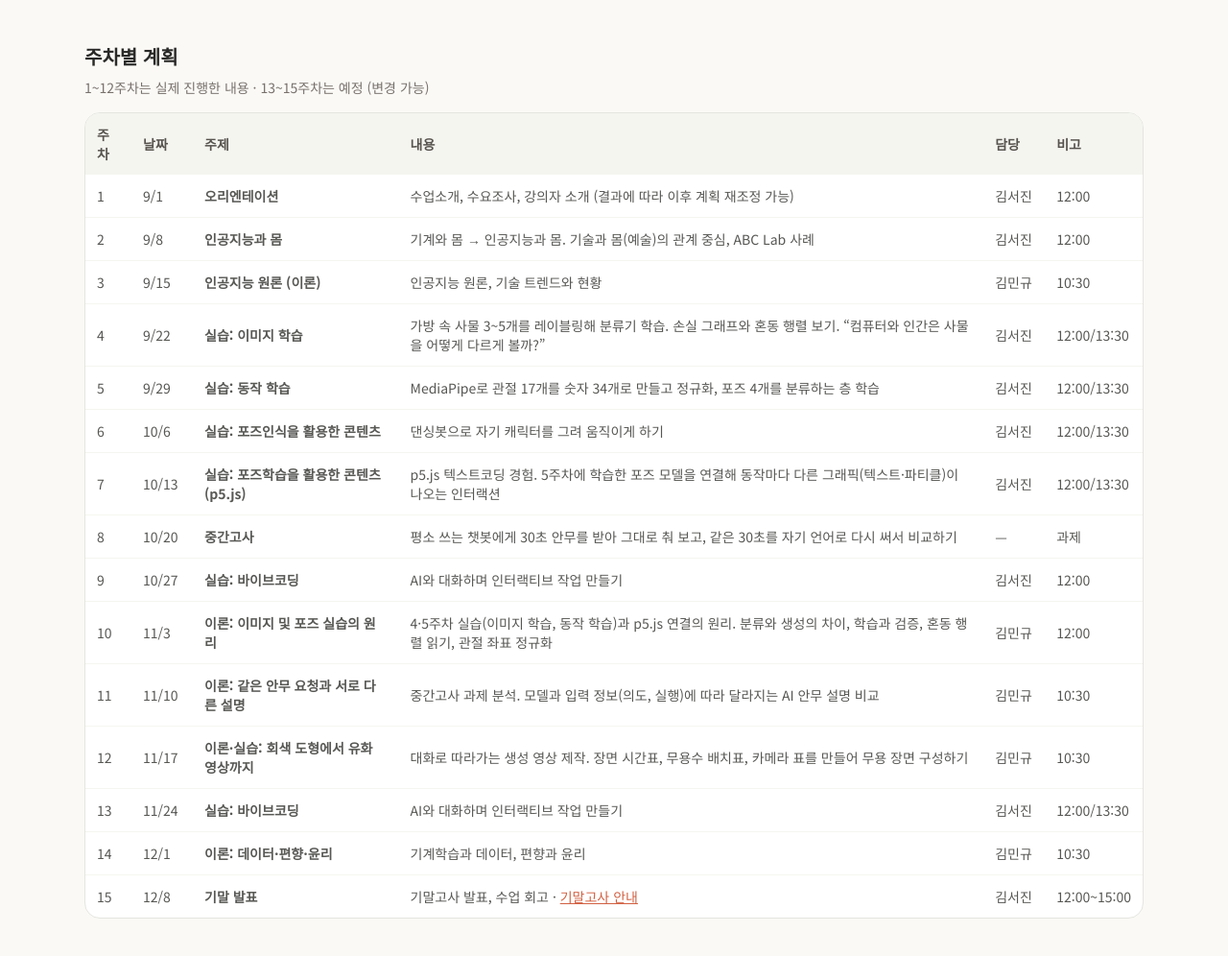
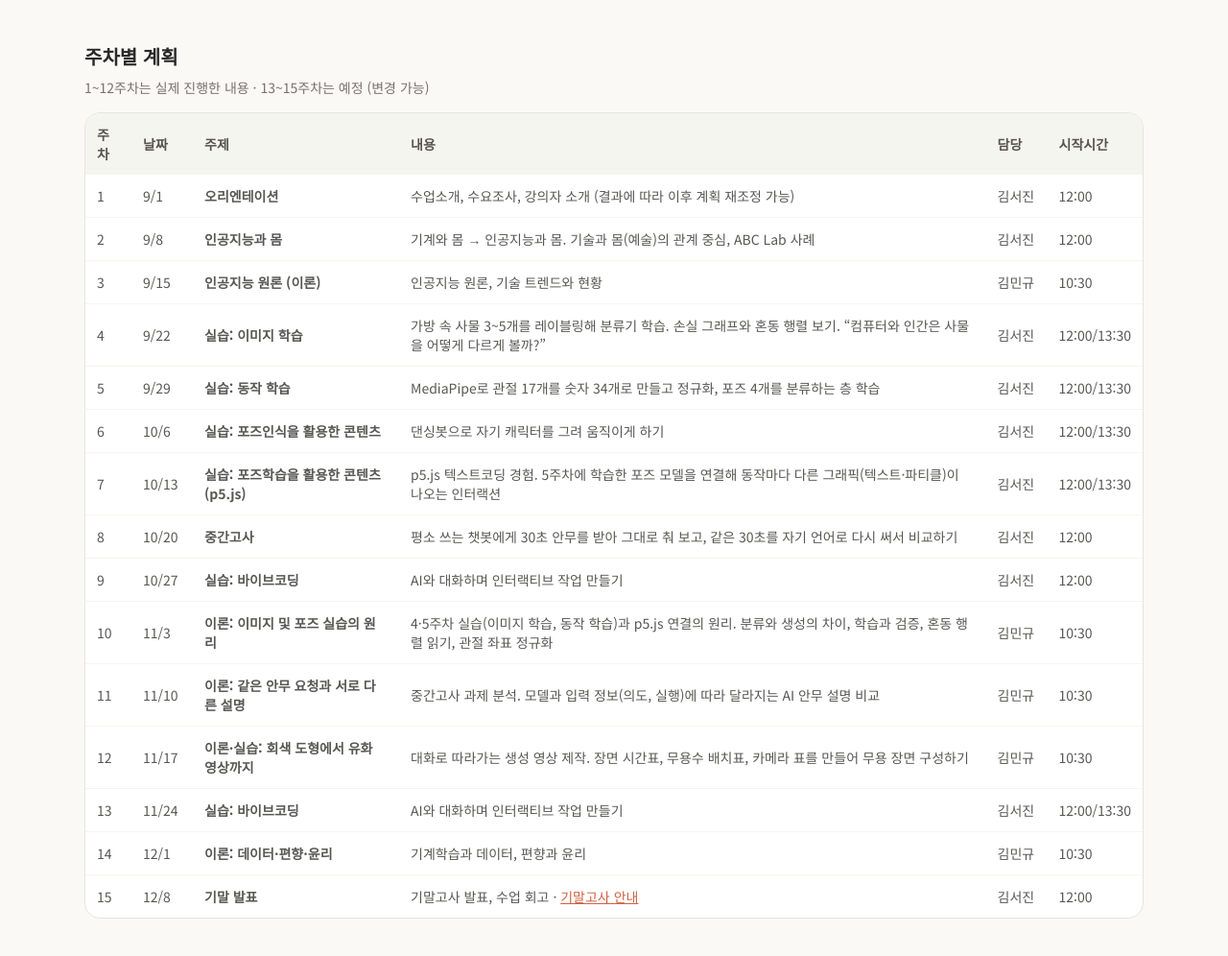
Before and after one commit to sjkim-tech/dance-AI, a plain HTML site: page index.html in a window 1280 px wide. Shown: the part 3691-4687 px from the top of the page at 96% size. Drawn offline with nearby package versions, Linux system fonts and the light colour scheme; a web font is replaced by a local one.

Commit message:
계획표 수정: 비고를 시작시간으로 변경, 8·10·15주차 담당과 시간 수정
Co-Authored-By: Claude Fable 5.2 <noreply@anthropic.com>

```diff
--- a/index.html
+++ b/index.html
@@ -318,7 +318,7 @@
         <div class="overflow-x-auto bg-white border border-stone-200 rounded-2xl">
             <table class="w-full text-sm text-left min-w-[640px]">
                 <thead class="bg-stone-100 text-stone-600">
-                    <tr><th class="p-3 w-12">주차</th><th class="p-3 w-16">날짜</th><th class="p-3">주제</th><th class="p-3">내용</th><th class="p-3 w-16">담당</th><th class="p-3 w-24">비고</th></tr>
+                    <tr><th class="p-3 w-12">주차</th><th class="p-3 w-16">날짜</th><th class="p-3">주제</th><th class="p-3">내용</th><th class="p-3 w-16">담당</th><th class="p-3 w-24">시작시간</th></tr>
                 </thead>
                 <tbody class="divide-y divide-stone-100 text-stone-700">
                     <tr><td class="p-3">1</td><td class="p-3">9/1</td><td class="p-3 font-bold">오리엔테이션</td><td class="p-3">수업소개, 수요조사, 강의자 소개 (결과에 따라 이후 계획 재조정 가능)</td><td class="p-3">김서진</td><td class="p-3">12:00</td></tr>
@@ -328,14 +328,14 @@
                     <tr><td class="p-3">5</td><td class="p-3">9/29</td><td class="p-3 font-bold">실습: 동작 학습</td><td class="p-3">MediaPipe로 관절 17개를 숫자 34개로 만들고 정규화, 포즈 4개를 분류하는 층 학습</td><td class="p-3">김서진</td><td class="p-3">12:00/13:30</td></tr>
                     <tr><td class="p-3">6</td><td class="p-3">10/6</td><td class="p-3 font-bold">실습: 포즈인식을 활용한 콘텐츠</td><td class="p-3">댄싱봇으로 자기 캐릭터를 그려 움직이게 하기</td><td class="p-3">김서진</td><td class="p-3">12:00/13:30</td></tr>
                     <tr><td class="p-3">7</td><td class="p-3">10/13</td><td class="p-3 font-bold">실습: 포즈학습을 활용한 콘텐츠 (p5.js)</td><td class="p-3">p5.js 텍스트코딩 경험. 5주차에 학습한 포즈 모델을 연결해 동작마다 다른 그래픽(텍스트·파티클)이 나오는 인터랙션</td><td class="p-3">김서진</td><td class="p-3">12:00/13:30</td></tr>
-                    <tr><td class="p-3">8</td><td class="p-3">10/20</td><td class="p-3 font-bold">중간고사</td><td class="p-3">평소 쓰는 챗봇에게 30초 안무를 받아 그대로 춰 보고, 같은 30초를 자기 언어로 다시 써서 비교하기</td><td class="p-3">—</td><td class="p-3">과제</td></tr>
+                    <tr><td class="p-3">8</td><td class="p-3">10/20</td><td class="p-3 font-bold">중간고사</td><td class="p-3">평소 쓰는 챗봇에게 30초 안무를 받아 그대로 춰 보고, 같은 30초를 자기 언어로 다시 써서 비교하기</td><td class="p-3">김서진</td><td class="p-3">12:00</td></tr>
                     <tr><td class="p-3">9</td><td class="p-3">10/27</td><td class="p-3 font-bold">실습: 바이브코딩</td><td class="p-3">AI와 대화하며 인터랙티브 작업 만들기</td><td class="p-3">김서진</td><td class="p-3">12:00</td></tr>
-                    <tr><td class="p-3">10</td><td class="p-3">11/3</td><td class="p-3 font-bold">이론: 이미지 및 포즈 실습의 원리</td><td class="p-3">4·5주차 실습(이미지 학습, 동작 학습)과 p5.js 연결의 원리. 분류와 생성의 차이, 학습과 검증, 혼동 행렬 읽기, 관절 좌표 정규화</td><td class="p-3">김민규</td><td class="p-3">12:00</td></tr>
+                    <tr><td class="p-3">10</td><td class="p-3">11/3</td><td class="p-3 font-bold">이론: 이미지 및 포즈 실습의 원리</td><td class="p-3">4·5주차 실습(이미지 학습, 동작 학습)과 p5.js 연결의 원리. 분류와 생성의 차이, 학습과 검증, 혼동 행렬 읽기, 관절 좌표 정규화</td><td class="p-3">김민규</td><td class="p-3">10:30</td></tr>
                     <tr><td class="p-3">11</td><td class="p-3">11/10</td><td class="p-3 font-bold">이론: 같은 안무 요청과 서로 다른 설명</td><td class="p-3">중간고사 과제 분석. 모델과 입력 정보(의도, 실행)에 따라 달라지는 AI 안무 설명 비교</td><td class="p-3">김민규</td><td class="p-3">10:30</td></tr>
                     <tr><td class="p-3">12</td><td class="p-3">11/17</td><td class="p-3 font-bold">이론·실습: 회색 도형에서 유화 영상까지</td><td class="p-3">대화로 따라가는 생성 영상 제작. 장면 시간표, 무용수 배치표, 카메라 표를 만들어 무용 장면 구성하기</td><td class="p-3">김민규</td><td class="p-3">10:30</td></tr>
                     <tr><td class="p-3">13</td><td class="p-3">11/24</td><td class="p-3 font-bold">실습: 바이브코딩</td><td class="p-3">AI와 대화하며 인터랙티브 작업 만들기</td><td class="p-3">김서진</td><td class="p-3">12:00/13:30</td></tr>
                     <tr><td class="p-3">14</td><td class="p-3">12/1</td><td class="p-3 font-bold">이론: 데이터·편향·윤리</td><td class="p-3">기계학습과 데이터, 편향과 윤리</td><td class="p-3">김민규</td><td class="p-3">10:30</td></tr>
-                    <tr><td class="p-3">15</td><td class="p-3">12/8</td><td class="p-3 font-bold">기말 발표</td><td class="p-3">기말고사 발표, 수업 회고 · <a href="Dance_AI_final.html" class="underline text-terracotta-600">기말고사 안내</a></td><td class="p-3">김서진</td><td class="p-3">12:00~15:00</td></tr>
+                    <tr><td class="p-3">15</td><td class="p-3">12/8</td><td class="p-3 font-bold">기말 발표</td><td class="p-3">기말고사 발표, 수업 회고 · <a href="Dance_AI_final.html" class="underline text-terracotta-600">기말고사 안내</a></td><td class="p-3">김서진</td><td class="p-3">12:00</td></tr>
                 </tbody>
             </table>
         </div>
```
